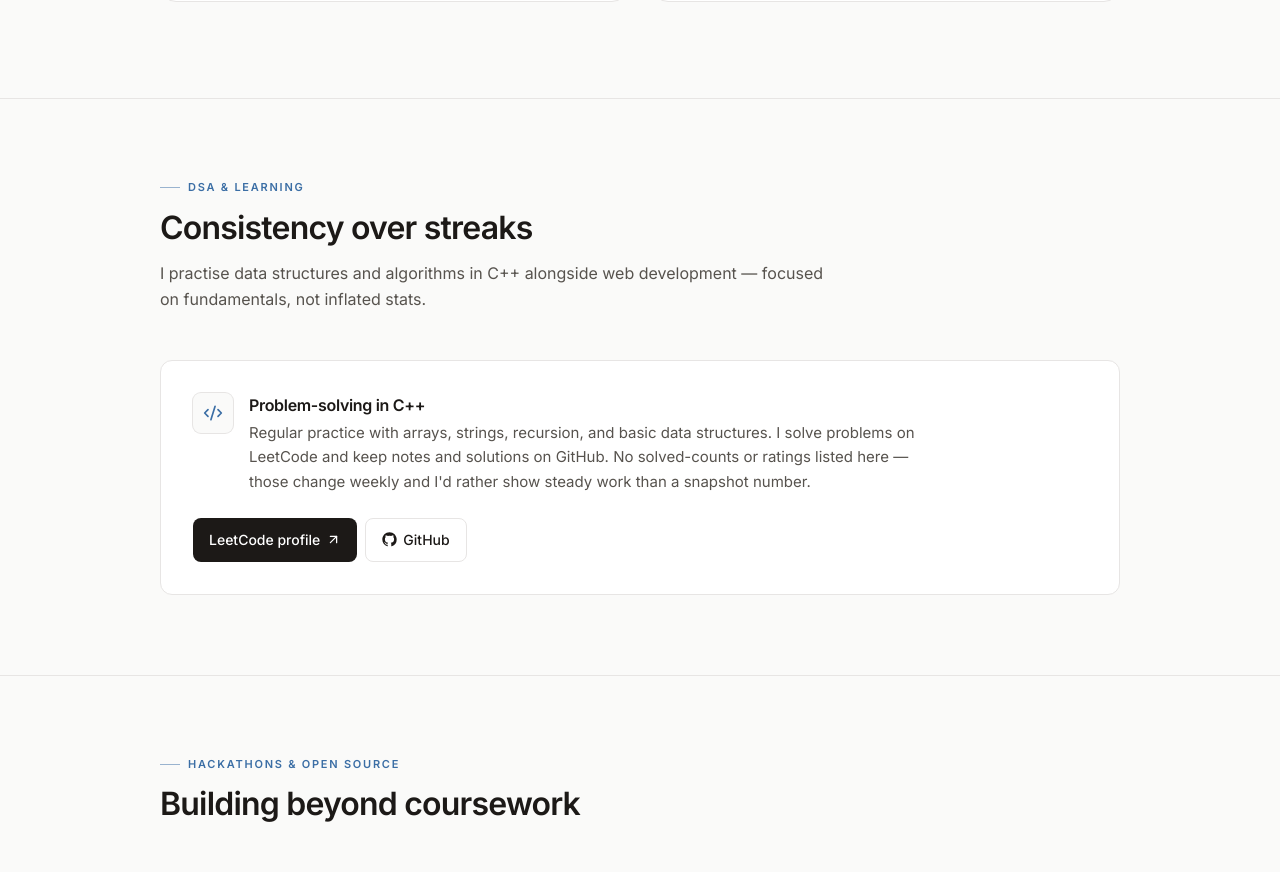
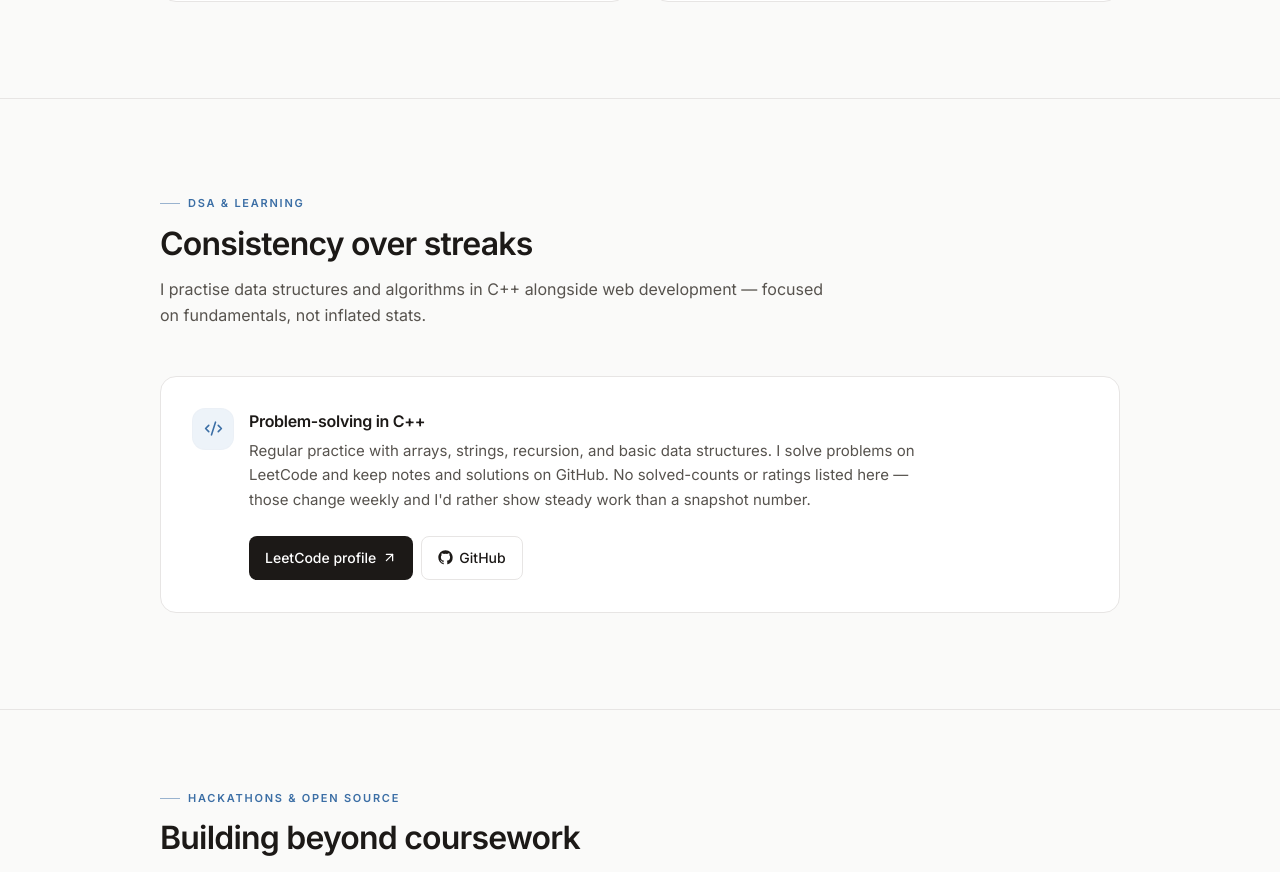
Before and after one commit to Exploring-glitch/sreeja-dey-portfolio, a React (Vite) app: page / in a window 1280 px wide. Shown: the part 3640-4512 px from the top of the page. Built offline with nearby package versions, Linux system fonts and the light colour scheme.

Commit message:
style: refine the DSA practice panel

```diff
--- a/src/components/Dsa.jsx
+++ b/src/components/Dsa.jsx
@@ -5,37 +5,35 @@ import { profile } from "../data/portfolio";
 
 export default function Dsa() {
   return (
-    <section id="dsa" className="scroll-mt-20 border-b border-[#E7E5E4]">
-      <div className="mx-auto max-w-5xl px-5 py-16 sm:px-8 sm:py-20">
+    <section id="dsa" className="scroll-mt-20 border-b border-line">
+      <div className="mx-auto max-w-5xl px-5 py-16 sm:px-8 sm:py-24">
         <SectionHeading
           eyebrow="DSA & Learning"
           title="Consistency over streaks"
           description="I practise data structures and algorithms in C++ alongside web development — focused on fundamentals, not inflated stats."
         />
-        <div className="reveal rounded-xl border border-[#E7E5E4] bg-white p-6 sm:p-8">
+        <div className="reveal rounded-2xl border border-line bg-white p-6 sm:p-8">
           <div className="flex items-start gap-4">
-            <span className="rounded-lg bg-[#FAFAF9] p-2.5 text-[#3B6EA5] ring-1 ring-[#E7E5E4]">
-              <Code2 size={20} aria-hidden="true" />
+            <span className="flex h-10 w-10 shrink-0 items-center justify-center rounded-xl bg-accent-soft text-accent ring-1 ring-accent/10">
+              <Code2 size={19} aria-hidden="true" />
             </span>
             <div>
-              <h3 className="font-semibold text-[#1C1917]">
-                Problem-solving in C++
-              </h3>
-              <p className="mt-1 max-w-2xl text-[15px] leading-relaxed text-[#57534E]">
+              <h3 className="font-semibold text-ink">Problem-solving in C++</h3>
+              <p className="mt-1.5 max-w-2xl text-[15px] leading-relaxed text-muted">
                 Regular practice with arrays, strings, recursion, and basic
                 data structures. I solve problems on LeetCode and keep notes
                 and solutions on GitHub. No solved-counts or ratings listed
-                here — those change weekly and I&apos;d rather show steady
-                work than a snapshot number.
+                here — those change weekly and I&apos;d rather show steady work
+                than a snapshot number.
               </p>
             </div>
           </div>
-          <div className="mt-6 flex flex-wrap gap-2">
+          <div className="mt-6 flex flex-wrap gap-2 pl-0 sm:pl-14">
             <a
               href={profile.leetcode}
               target="_blank"
               rel="noreferrer"
-              className="inline-flex min-h-[44px] items-center gap-1.5 rounded-lg bg-[#1C1917] px-4 py-2 text-sm font-medium text-white transition hover:bg-[#3B6EA5]"
+              className="inline-flex min-h-[44px] items-center gap-1.5 rounded-lg bg-ink px-4 py-2 text-sm font-medium text-white transition-colors hover:bg-accent"
             >
               LeetCode profile
               <ArrowUpRight size={15} aria-hidden="true" />
@@ -44,7 +42,7 @@ export default function Dsa() {
               href={profile.github}
               target="_blank"
               rel="noreferrer"
-              className="inline-flex min-h-[44px] items-center gap-1.5 rounded-lg border border-[#E7E5E4] px-4 py-2 text-sm font-medium text-[#1C1917] transition hover:border-[#3B6EA5] hover:text-[#3B6EA5]"
+              className="inline-flex min-h-[44px] items-center gap-1.5 rounded-lg border border-line px-4 py-2 text-sm font-medium text-ink transition-colors hover:border-accent hover:text-accent"
             >
               <GithubIcon size={15} />
               GitHub
```
